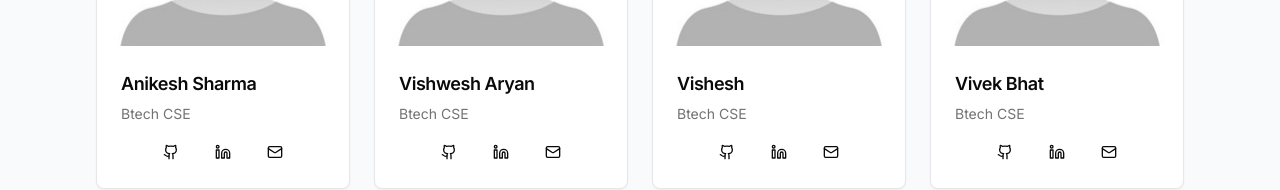
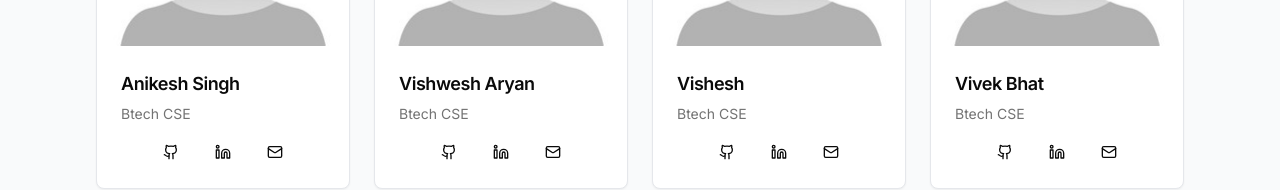
Before and after one commit to Int-vishwesh/TicketEase, a Next.js app: page /contact in a window 1280 px wide. Shown: the part 415-605 px from the top of the page. Built offline with nearby package versions, Linux system fonts and the light colour scheme.

Commit message:
updated name in contact

```diff
--- a/app/contact/page.tsx
+++ b/app/contact/page.tsx
@@ -9,7 +9,7 @@ import Link from "next/link"
 export default function ContactPage() {
   const teamMembers = [
     {
-      name: "Anikesh Sharma",
+      name: "Anikesh Singh",
       role: "Btech CSE ",
       image: "person-placeholder.jpg",
       email: "rahul@ticketease.com",
```
